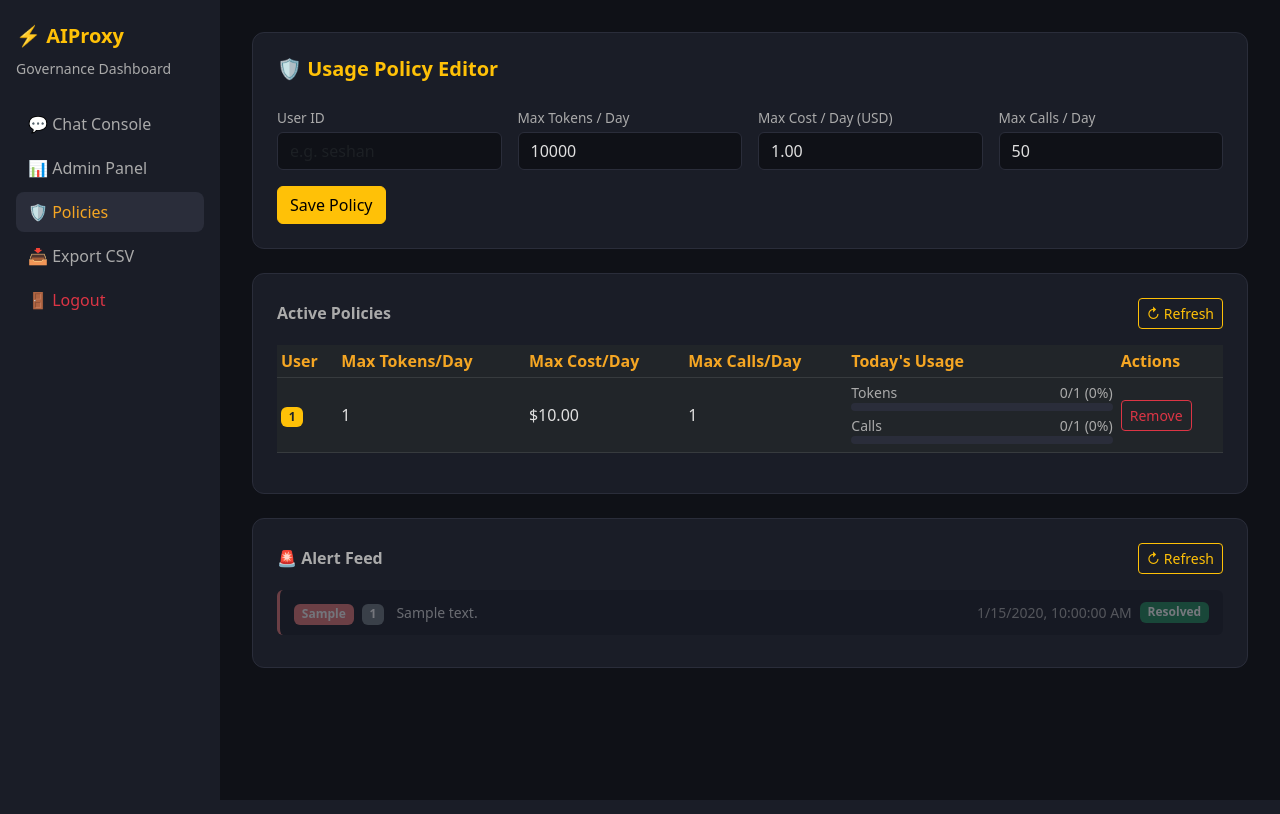
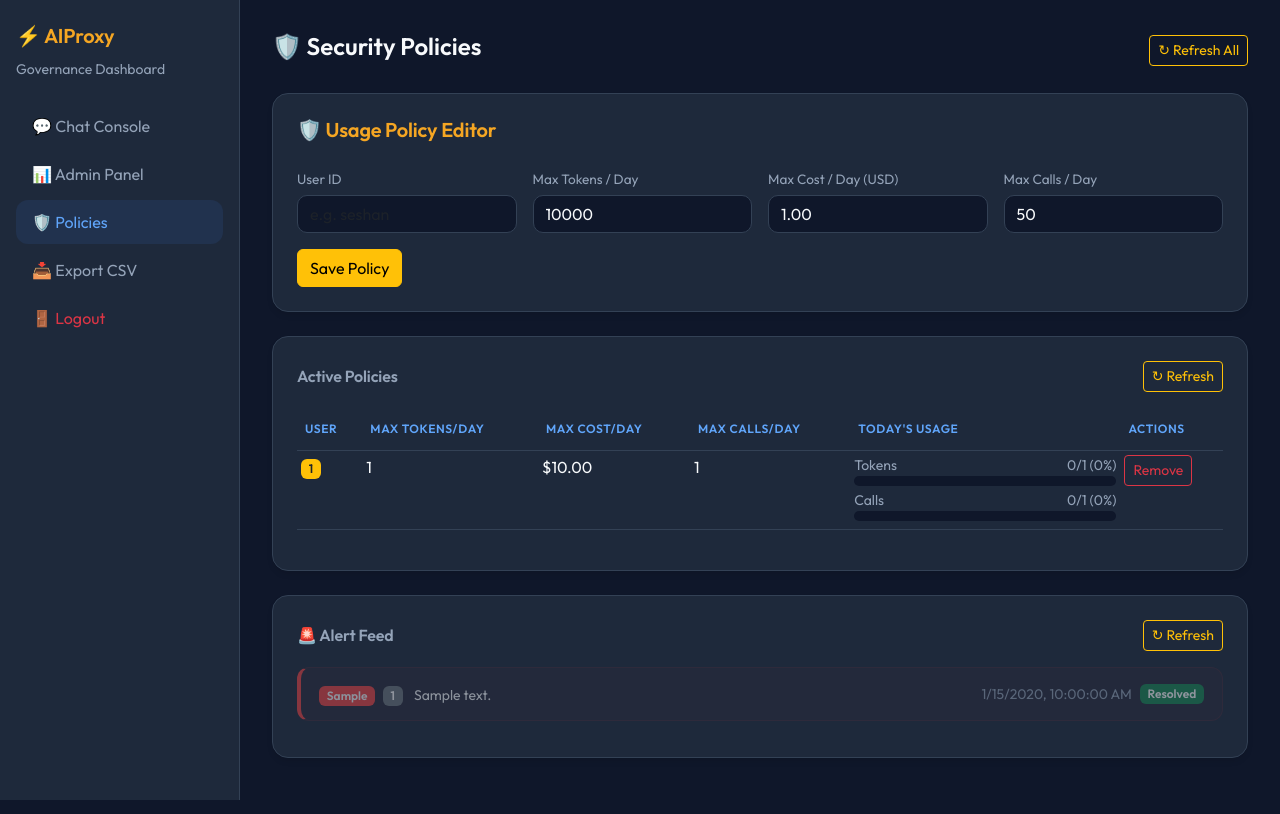
Before and after one commit to Seshan-28/aiproxy, a Flask app: page /admin/policies in a window 1280 px wide. Run offline with Flask 3, Linux system fonts and the light colour scheme; a user stored in the database is signed in; tables that the repository leaves empty hold one stand-in row (values such as "Sample post"); data that the repository does not hold is empty.

Commit message:
Save local changes

```diff
--- a/templates/policies.html
+++ b/templates/policies.html
@@ -4,94 +4,96 @@
     <meta charset="UTF-8">
     <title>AIProxy — Policies</title>
     <link href="https://cdn.jsdelivr.net/npm/bootstrap@5.3.0/dist/css/bootstrap.min.css" rel="stylesheet">
+    <link href="https://fonts.googleapis.com/css2?family=Outfit:wght@300;400;600&display=swap" rel="stylesheet">
     <style>
-        body { background: #0f1117; color: #e0e0e0; }
+        body {
+            font-family: 'Outfit', sans-serif;
+            background: #0f172a;
+            color: #f8fafc;
+        }
         .sidebar {
-            width: 220px; min-height: 100vh;
-            background: #1a1d27;
+            width: 240px;
+            min-height: 100vh;
+            background: #1e293b;
             padding: 24px 16px;
-            position: fixed; top: 0; left: 0;
+            position: fixed;
+            top: 0;
+            left: 0;
+            border-right: 1px solid #334155;
         }
-        .main { margin-left: 220px; padding: 32px; }
+        .main { margin-left: 240px; padding: 32px; }
         .card-dark {
-            background: #1a1d27;
-            border: 1px solid #2a2d3a;
-            border-radius: 12px;
+            background: #1e293b;
+            border: 1px solid #334155;
+            border-radius: 16px;
             padding: 24px;
             margin-bottom: 24px;
+            box-shadow: 0 4px 6px -1px rgba(0, 0, 0, 0.1);
         }
-        .nav-link { color: #aaa; border-radius: 8px; padding: 8px 12px; }
-        .nav-link:hover, .nav-link.active { background: #2a2d3a; color: #f5a623; }
+        .nav-link {
+            color: #94a3b8;
+            border-radius: 12px;
+            padding: 10px 16px;
+            transition: all 0.3s;
+            display: flex;
+            align-items: center;
+            gap: 10px;
+        }
+        .nav-link:hover, .nav-link.active {
+            background: rgba(59, 130, 246, 0.1);
+            color: #60a5fa;
+        }
         .form-control, .form-select {
-            background: #0f1117;
-            border: 1px solid #2a2d3a;
-            color: #e0e0e0;
+            background: #0f172a;
+            border: 1px solid #334155;
+            color: #f8fafc;
+            border-radius: 10px;
         }
         .form-control:focus {
-            background: #0f1117;
-            border-color: #f5a623;
-            color: #e0e0e0;
-            box-shadow: none;
+            background: #0f172a;
+            border-color: #3b82f6;
+            color: #f8fafc;
+            box-shadow: 0 0 0 3px rgba(59, 130, 246, 0.2);
         }
-        .form-label { color: #aaa; font-size: 0.85rem; margin-bottom: 4px; }
-        .progress { background: #2a2d3a; height: 8px; border-radius: 4px; }
+        .form-label { color: #94a3b8; font-size: 0.85rem; margin-bottom: 6px; font-weight: 500; }
+        .progress { background: #0f172a; height: 10px; border-radius: 20px; overflow: hidden; }
         .alert-row {
-            border-left: 3px solid #e57373;
-            padding: 10px 14px;
-            background: #12151f;
-            border-radius: 6px;
-            margin-bottom: 8px;
+            border-left: 4px solid #ef4444;
+            padding: 14px 18px;
+            background: rgba(239, 68, 68, 0.05);
+            border-radius: 12px;
+            margin-bottom: 12px;
+            border-top: 1px solid rgba(239, 68, 68, 0.1);
+            border-right: 1px solid rgba(239, 68, 68, 0.1);
+            border-bottom: 1px solid rgba(239, 68, 68, 0.1);
         }
-        .alert-row.warning { border-left-color: #f5a623; }
-        .alert-row.resolved { opacity: 0.4; }
-        .badge-block { background: #e57373; font-size: 0.75rem; }
-        .badge-warn  { background: #f5a623; color: #000; font-size: 0.75rem; }
-        .table-dark td, .table-dark th { vertical-align: middle; }
-        #errorBox { display:none; }
-        /* Section headings visibility */
-        h5, h6, .section-title {
-            color: #e0e0e0 !important;
-            font-weight: 600;
+        .alert-row.warning { border-left-color: #f5a623; background: rgba(245, 166, 35, 0.05); }
+        .alert-row.resolved { opacity: 0.5; grayscale: 1; }
+        .badge-block { background: #ef4444; color: #fff; }
+        .badge-warn  { background: #f5a623; color: #fff; }
+
+        .table-dark {
+            --bs-table-bg: #1e293b;
+            --bs-table-color: #f8fafc;
+            --bs-table-border-color: #334155;
         }
 
-        /* Table header text */
-        thead th {
-            color: #f5a623 !important;
-            font-weight: 700;
+        .table thead th {
+            color: #60a5fa !important;
+            font-weight: 600;
+            text-transform: uppercase;
+            font-size: 0.75rem;
+            letter-spacing: 0.05em;
+            border-bottom: 1px solid #334155 !important;
+            padding: 12px 8px;
         }
 
-        /* Table body text — all cells bright */
-        tbody td {
-            color: #e0e0e0 !important;
-        }
+        .text-muted { color: #94a3b8 !important; }
+        .text-warning { color: #f5a623 !important; }
+        .text-success { color: #10b981 !important; }
 
-        /* Alert feed text */
-        .alert-item, .list-group-item {
-            color: #e0e0e0 !important;
-            background: #1a1d27 !important;
-            border-color: #2a2d3a !important;
-        }
-
-        /* The "daily call limit reached" message text */
-        .alert-message, small, .text-muted {
-            color: #aaaaaa !important;
-        }
-
-        /* Alert type badges */
-        .badge {
-            font-weight: 600;
-        }
-        /* Today's Usage labels */
-        .usage-label, .progress-label {
-            color: #e0e0e0 !important;
-        }
-
-        /* Catch-all for any small text in the table */
-        tbody td small,
-        tbody td span,
-        tbody td {
-            color: #e0e0e0 !important;
-        }
+        h5, h6 { font-weight: 600; letter-spacing: -0.01em; }
+        #errorBox { display: none; }
     </style>
 </head>
 <body>
@@ -111,6 +113,10 @@
 </div>
 
 <div class="main">
+    <div class="d-flex justify-content-between align-items-center mb-4">
+        <h4 class="fw-bold">🛡️ Security Policies</h4>
+        <button class="btn btn-outline-warning btn-sm" onclick="loadPolicies(); loadAlerts();">↻ Refresh All</button>
+    </div>
 
     <!-- Error box -->
     <div id="errorBox" class="alert alert-danger"></div>
```
Also changed, not shown: templates/admin.html (+72 -93 lines), templates/index.html (+27 -5 lines).
